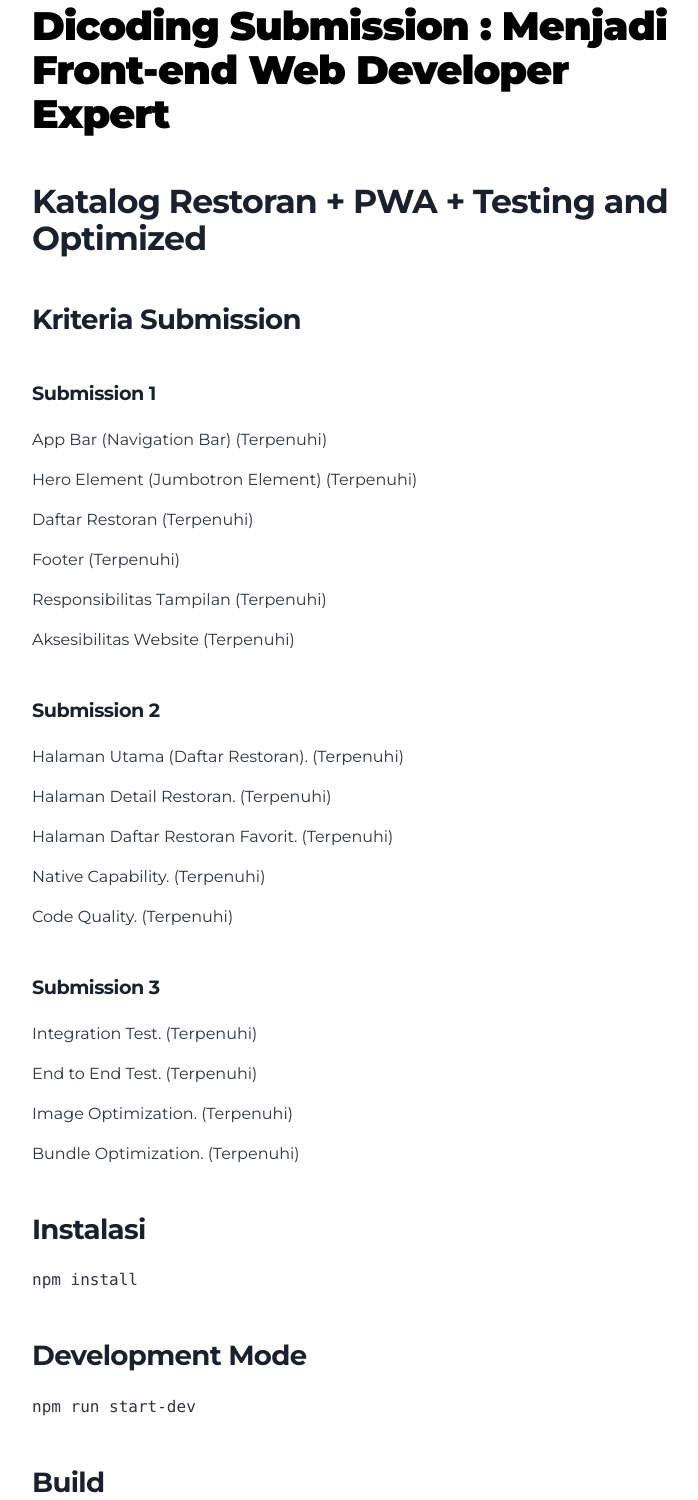
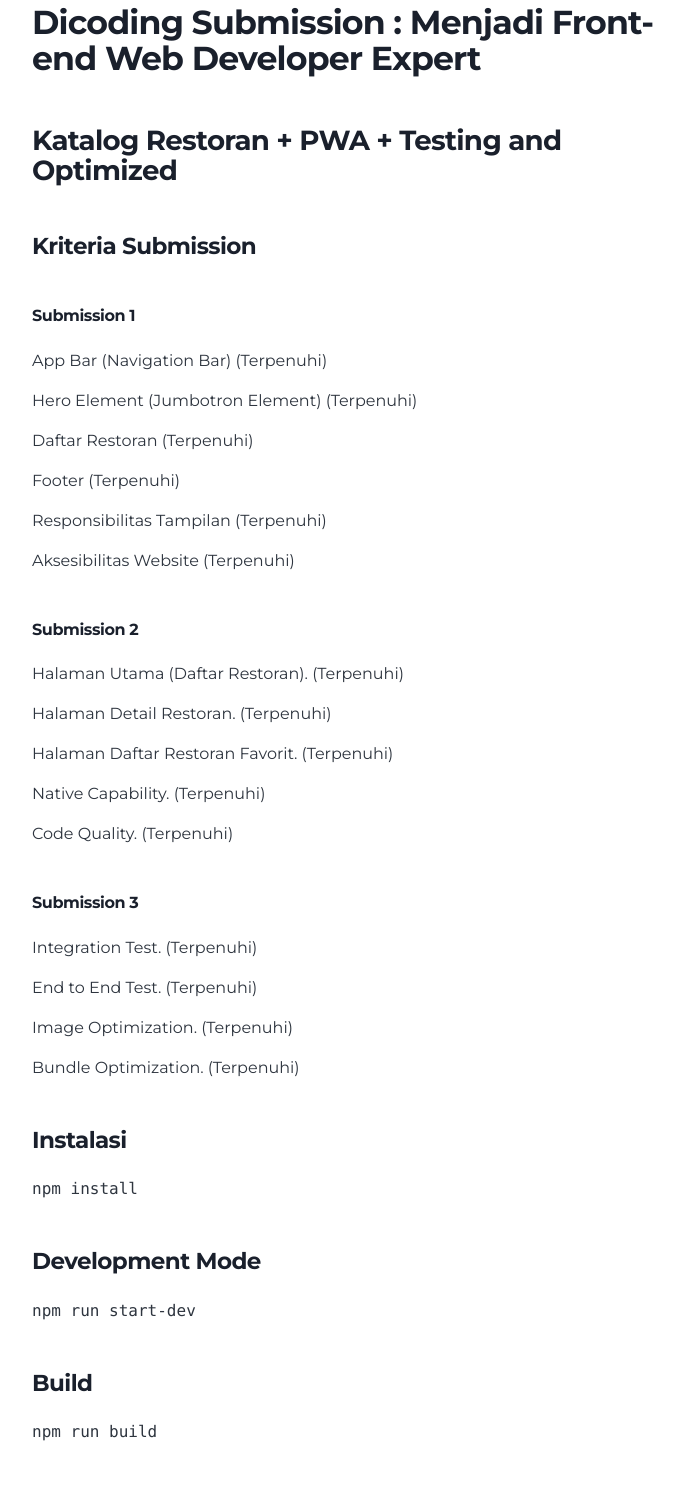
Before and after one commit to mifta17/miftahuddin-site, a Gatsby site: page /pales-resto/ in a window 1280 px wide. Shown: the part 219-1719 px from the top of the page, without its empty margins (272-970 px from the left). Built offline with nearby package versions, Linux system fonts and the light colour scheme; Gatsby itself is replaced by a stand-in of ours; some packages are replaced by stand-ins of ours; code samples lack their colours.

Commit message:
Update Project “pales-resto/index”

````diff
--- a/content/project/pales-resto/index.md
+++ b/content/project/pales-resto/index.md
@@ -7,13 +7,13 @@
 demo: https://pales-resto.netlify.app/
 description: Submission Dicoding Menjadi Front-end Web Developer Expert
 ---
-# Dicoding Submission : Menjadi Front-end Web Developer Expert
+## Dicoding Submission : Menjadi Front-end Web Developer Expert
 
-## Katalog Restoran + PWA + Testing and Optimized
+### Katalog Restoran + PWA + Testing and Optimized
 
-### Kriteria Submission
+#### Kriteria Submission
 
-##### Submission 1
+###### Submission 1
 * App Bar (Navigation Bar) (Terpenuhi)
 * Hero Element (Jumbotron Element) (Terpenuhi)
 * Daftar Restoran (Terpenuhi)
@@ -21,31 +21,31 @@
 * Responsibilitas Tampilan (Terpenuhi)
 * Aksesibilitas Website (Terpenuhi)
 
-##### Submission 2
+###### Submission 2
 * Halaman Utama (Daftar Restoran). (Terpenuhi)
 * Halaman Detail Restoran. (Terpenuhi)
 * Halaman Daftar Restoran Favorit. (Terpenuhi)
 * Native Capability. (Terpenuhi)
 * Code Quality. (Terpenuhi)
 
-##### Submission 3
+###### Submission 3
 
 * Integration Test. (Terpenuhi)
 * End to End Test. (Terpenuhi)
 * Image Optimization. (Terpenuhi)
 * Bundle Optimization. (Terpenuhi)
 
-### Instalasi
+#### Instalasi
 ```
 npm install
 ```
 
-### Development Mode
+#### Development Mode
 ```
 npm run start-dev
 ```
 
-### Build
+#### Build
 ```
 npm run build
 ```
````
